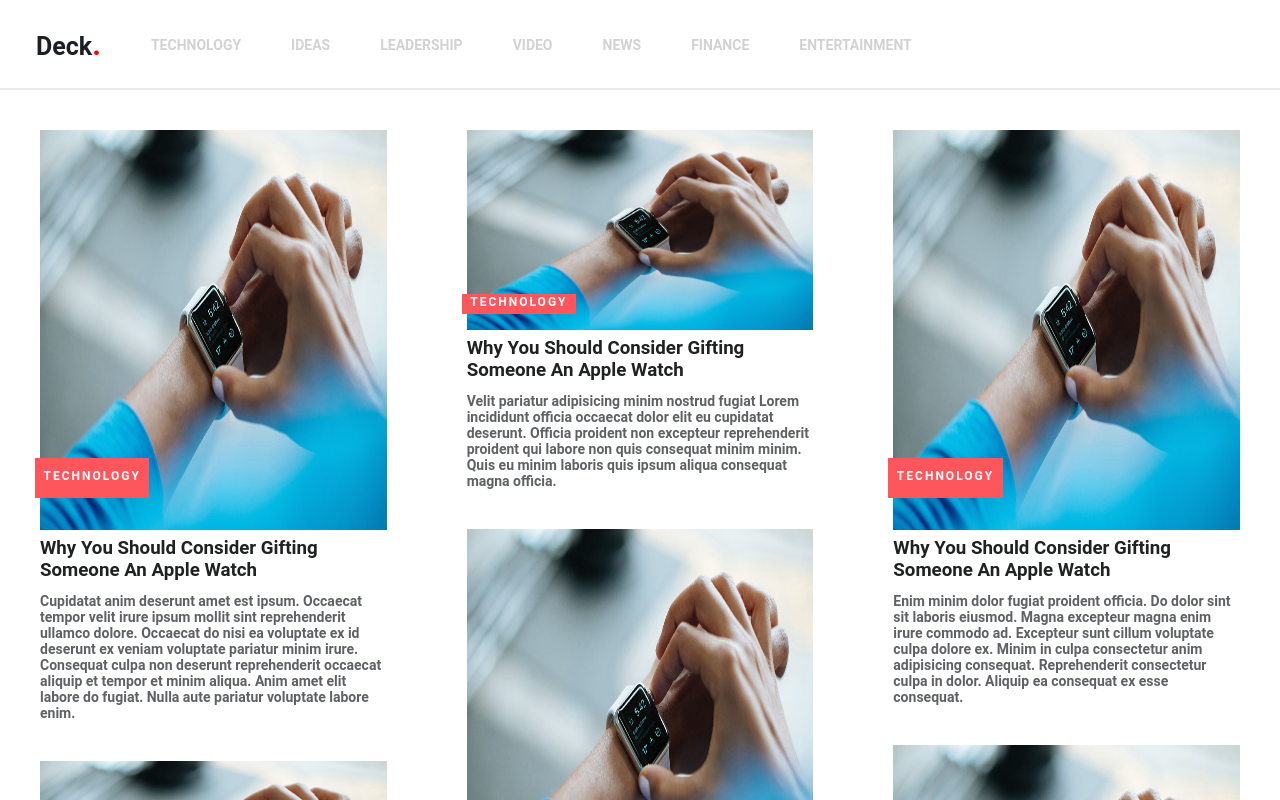
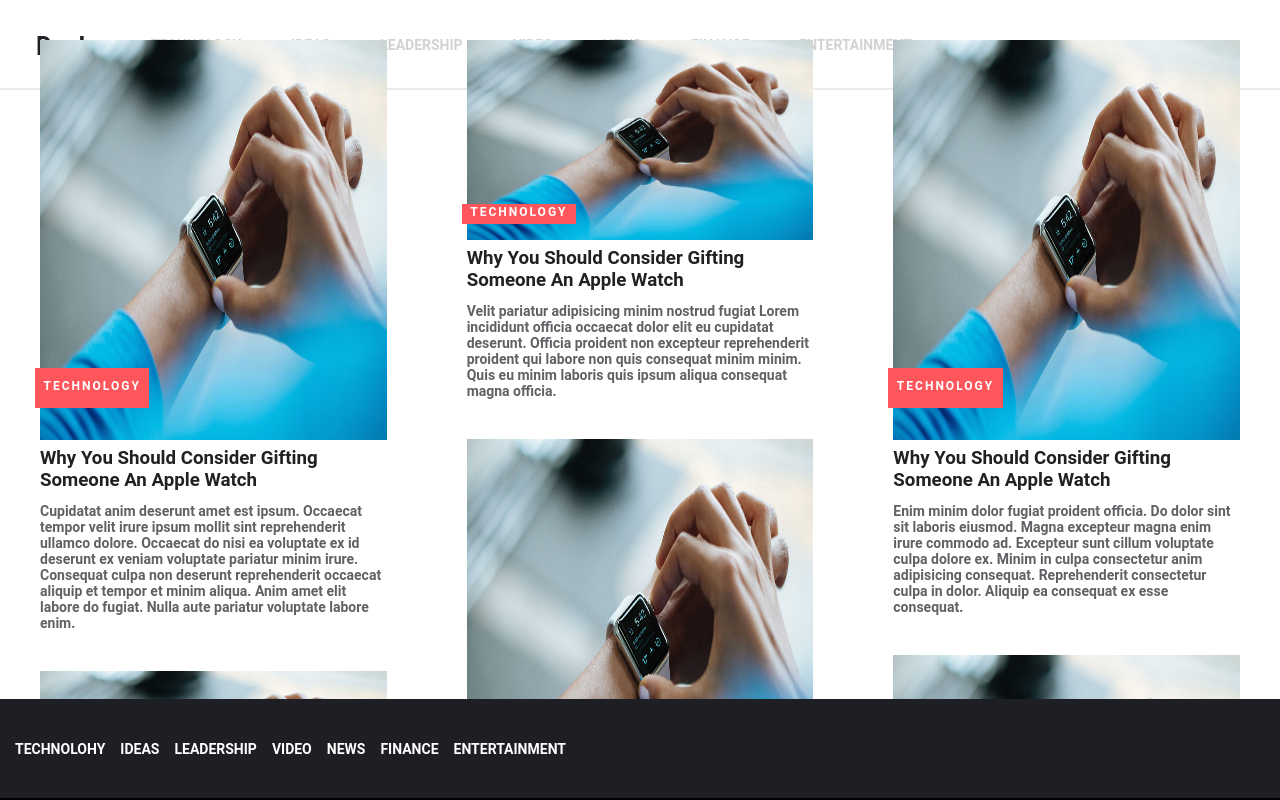
Before and after one commit to yunusemrejs/flexbox-news, a plain HTML site: page index.html in a window 1280 px wide. Drawn offline with Linux system fonts and the light colour scheme.

Commit message:
fix header footer

```diff
--- a/static/css/style.scss
+++ b/static/css/style.scss
@@ -62,6 +62,9 @@
 }
 /*sitewide*/
 header {
+	position: fixed;
+	top: 0px;
+	left: 0px;
 	display: flex;
 	align-items: flex-start;
 	font-family: $main-font;
@@ -116,6 +119,9 @@
 }
 
 footer {
+	position: fixed;
+	bottom: 0px;
+	left: 0px;
 	font-family: $main-font;
 	padding-top: 40px;
 	padding-bottom: 40px;
```
Also changed, not shown: static/css/style.css, 1 other file.
